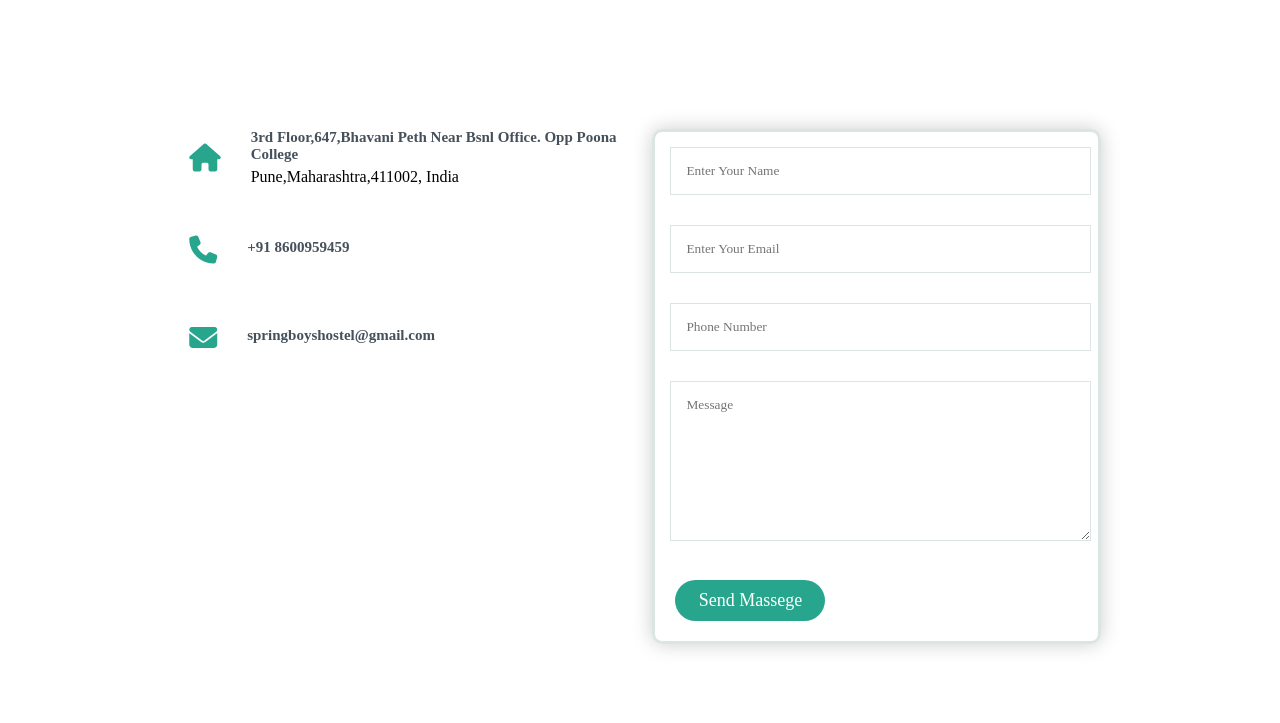
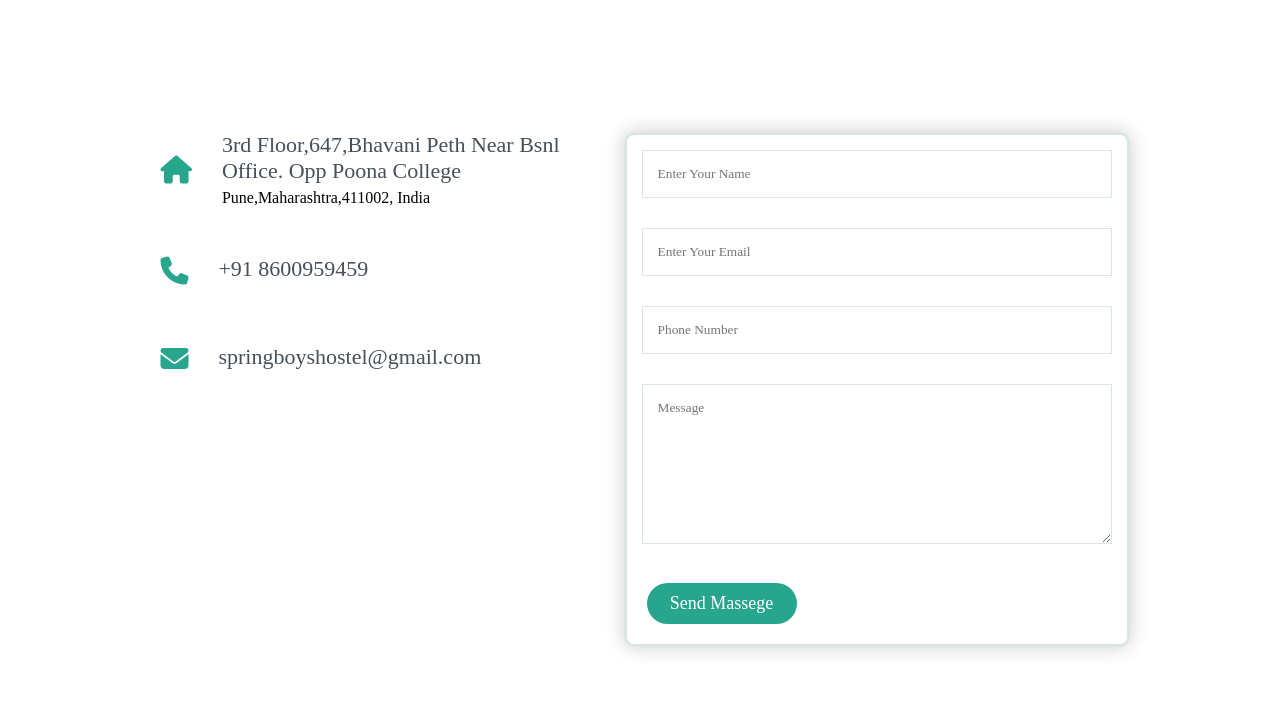
Before and after one commit to 1320tahseenkhan/spring-boys-hostel, a plain HTML site: page contact.html in a window 1280 px wide. Shown: the part 720-1443 px from the top of the page. Drawn offline with Linux system fonts and the light colour scheme; a script that the page names is missing.

Commit message:
Update style.css

```diff
--- a/style.css
+++ b/style.css
@@ -204,7 +204,7 @@ nav .fa{
    }
    /* this is for prefrence */
    .row{
-      flex-direction:row;
+      flex-direction:column;
    }
 
    .about p{
@@ -552,7 +552,7 @@ opacity: 1;
    width: 100%;
 }
 .contact-us{
-width: 80%;
+width: 85%;
 margin: auto;
 }
 .contact-col{
@@ -577,13 +577,13 @@ margin: auto;
    padding: 0;
 }
 .contact-col div h5{
-font-size: 15px;
+font-size: 22px;
 margin-bottom: 5px;
 color: #45505b;
-font-weight: 600;
+font-weight: 400;
 }
 .contact-col input, textarea{
-   width: 95%;
+   width: 100%;
    padding: 15px;
    margin-top: 15px;
    margin-left: 15px;
@@ -598,6 +598,9 @@ font-weight: 600;
    border: #d7e2e1e0 solid;
    border-radius: 10px;
    box-shadow: 0 0 20px 0px rgba(0, 0, 0, 0.2);
+  padding-right: 30px;
+
+
 
 }
 .btn{
```
